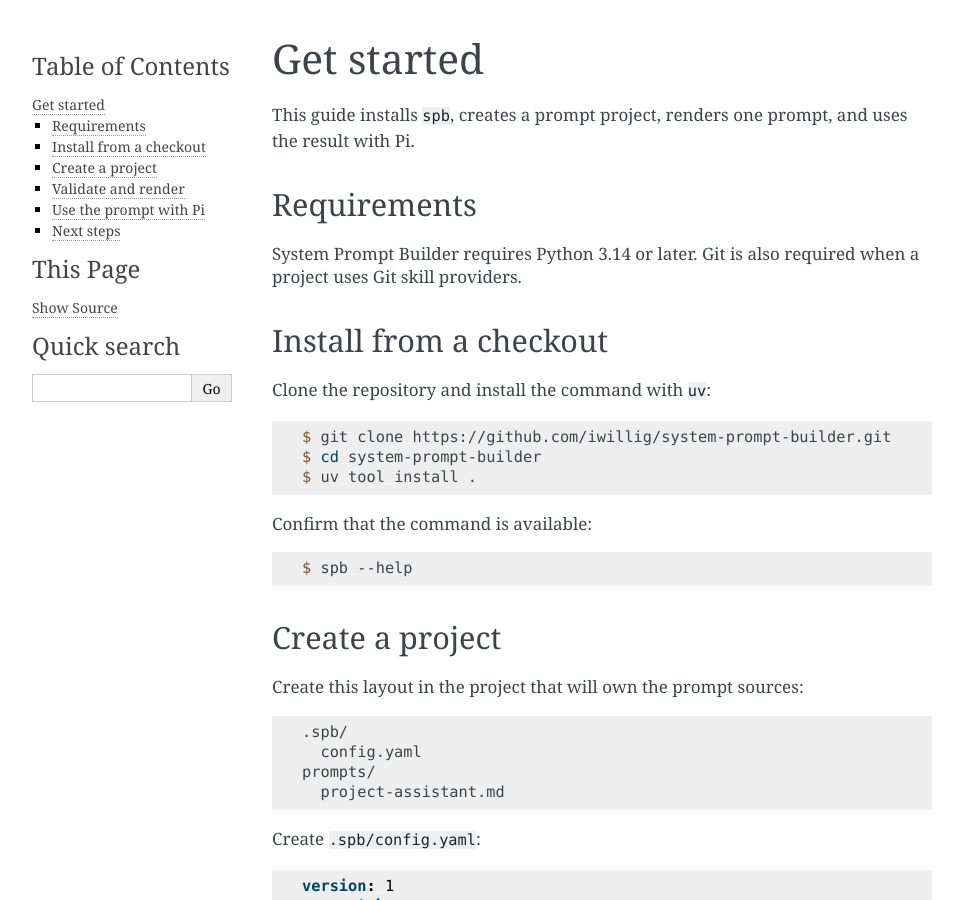
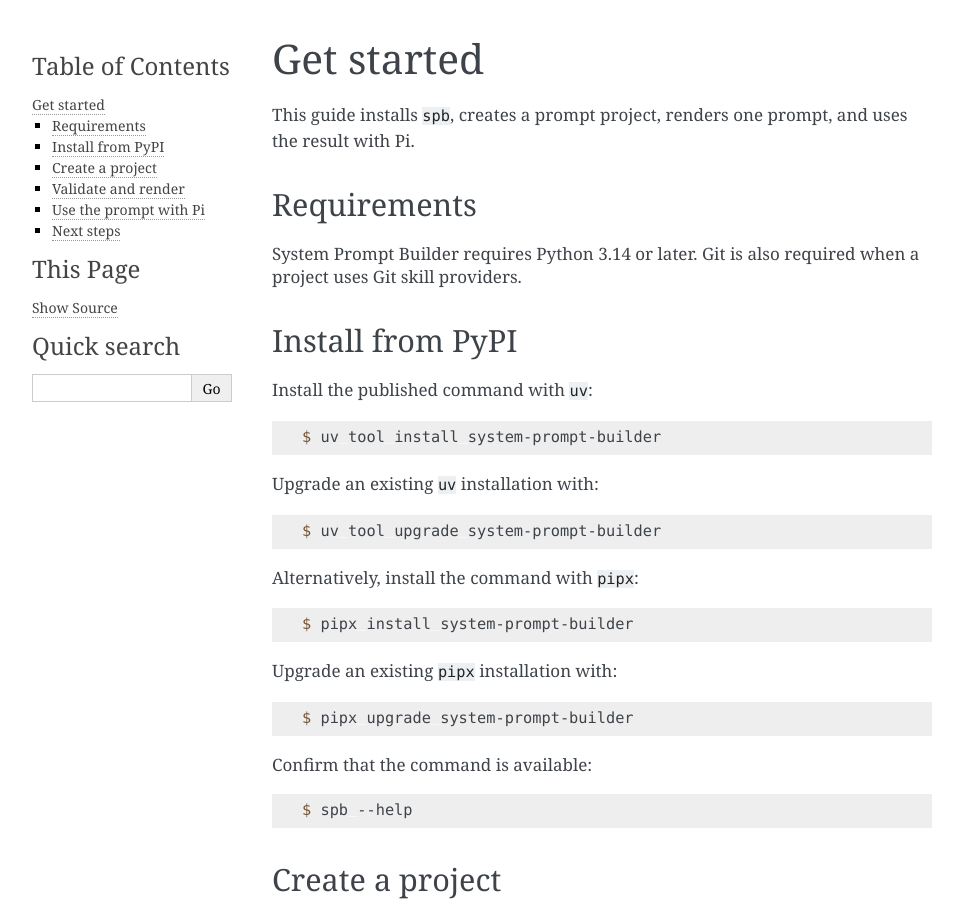
Before and after one commit to iwillig/system-prompt-builder, a Sphinx documentation site: the page built from docs/introduction.rst, in a window 1280 px wide and 900 px high. Shown: the whole window, without its empty margins (148-1111 px from the left). Built offline with Sphinx 7.4.7, drawn with Linux system fonts in a browser that asks for light colours.

Commit message:
Make published installs easy to discover
The project is now available on PyPI, but the user guide still
required a source checkout. Clear package-manager guidance lets users
install and update supported releases through common isolated Python
tool workflows.

```diff
--- a/docs/introduction.rst
+++ b/docs/introduction.rst
@@ -10,16 +10,32 @@ Requirements
 System Prompt Builder requires Python 3.14 or later. Git is also required when
 a project uses Git skill providers.
 
-Install from a checkout
------------------------
+Install from PyPI
+-----------------
 
-Clone the repository and install the command with ``uv``:
+Install the published command with ``uv``:
 
 .. code-block:: console
 
-   $ git clone https://github.com/iwillig/system-prompt-builder.git
-   $ cd system-prompt-builder
-   $ uv tool install .
+   $ uv tool install system-prompt-builder
+
+Upgrade an existing ``uv`` installation with:
+
+.. code-block:: console
+
+   $ uv tool upgrade system-prompt-builder
+
+Alternatively, install the command with ``pipx``:
+
+.. code-block:: console
+
+   $ pipx install system-prompt-builder
+
+Upgrade an existing ``pipx`` installation with:
+
+.. code-block:: console
+
+   $ pipx upgrade system-prompt-builder
 
 Confirm that the command is available:
 
```
Also changed, not shown: readme.md (+15 -4 lines).
